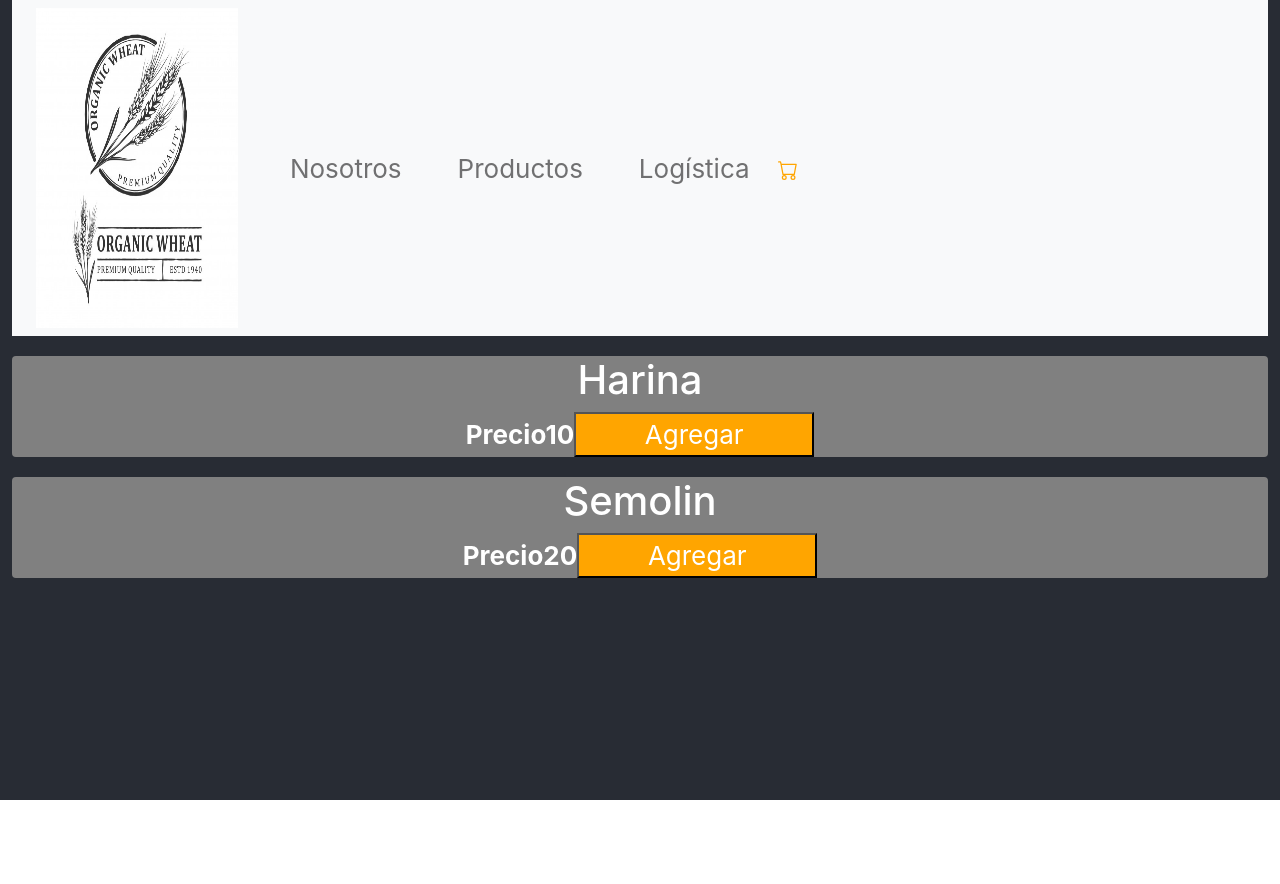
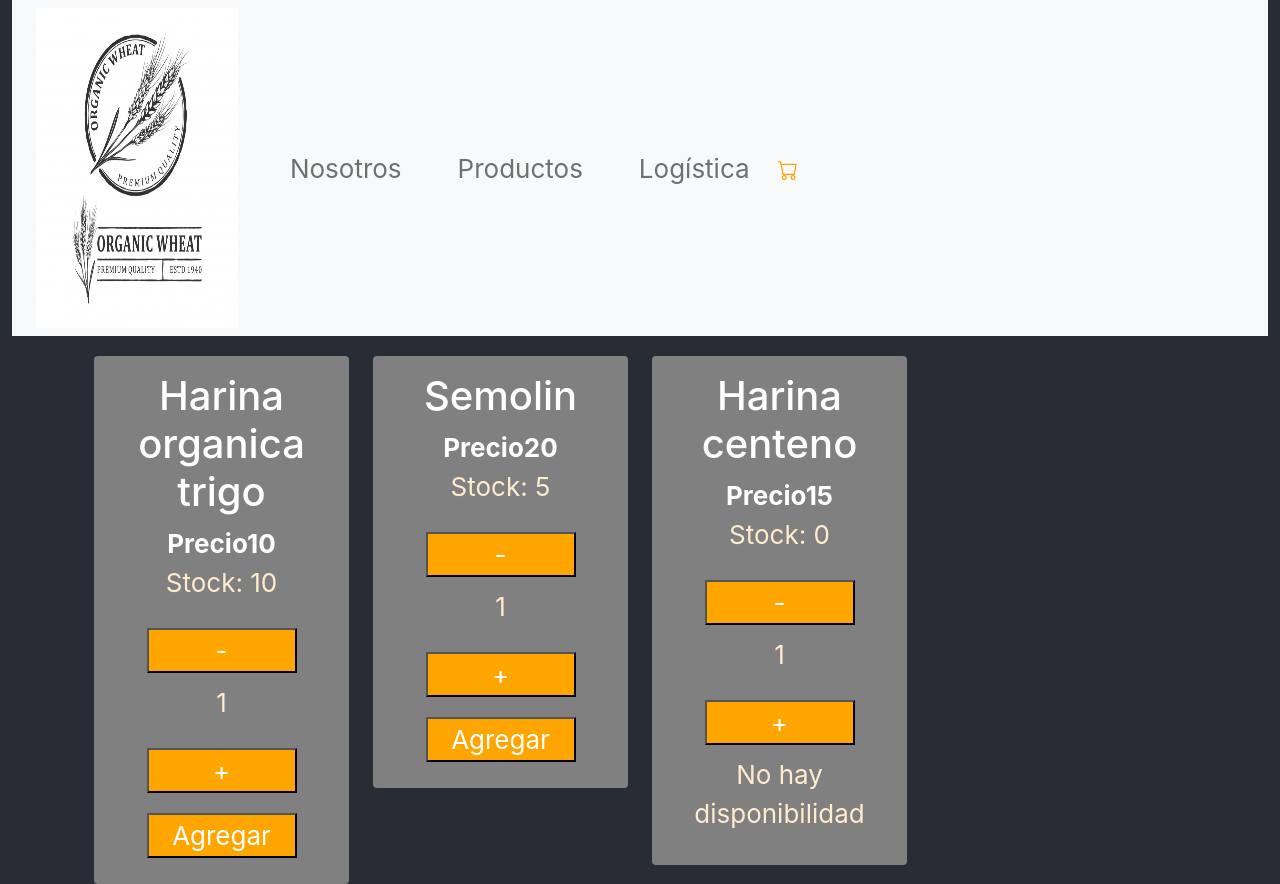
Before and after one commit to jcabanellas/juanchi_store, a React (Create React App) app: page / in a window 1280 px wide. Before the commit the page ends 800 px from the top, so only its background shows below. Built offline with nearby package versions, Linux system fonts and the light colour scheme.

Commit message:
entrega 21/06

```diff
--- a/src/components/ButtonComp/estilosbutton.css
+++ b/src/components/ButtonComp/estilosbutton.css
@@ -2,5 +2,7 @@ button{
     background-color: orange;
     color: white;
     width: 240px;
+    margin: 10px;
+    width:150px;
 
 }
--- a/src/components/ButtonComp/index.js
+++ b/src/components/ButtonComp/index.js
@@ -1,10 +1,20 @@
 import React from 'react';
 import './estilosbutton.css';
 
-export const Buttongeneral = ({text}) => {
+
+export const Buttongeneral = ({text,counter}) => {
+
+
+    const onAdd =() =>{
+        console.log(`Agregamos ${counter} unidades al carrito`)
+
+    }
+
     return (
-        <button>
+        <button onClick={onAdd}>
             {text}
         </button>
+
     )
-}
+
+    }
--- a/src/components/CardComponents/estilosCard.css
+++ b/src/components/CardComponents/estilosCard.css
@@ -3,4 +3,5 @@
     background-color: grey;
     border: black;
     margin-top:20px;
+
 }
--- a/src/components/CardComponents/index.js
+++ b/src/components/CardComponents/index.js
@@ -1,17 +1,29 @@
 import React from 'react'
 import './estilosCard.css'
-import { Buttongeneral } from '../ButtonComp'
+import { Buttongeneral } from '../ButtonComp';
+import Counter from './../Counter/Counter';
+
 
 const CardComponent = ({productouno}) => {
+
+
+
     return (
         <div>
 
-        <div className="card container-fluid">
+        <div className="card container">
             <div className="row">
-            <div className="col">
-            <h1>{productouno.name}</h1>
+            <div className="col card-body">
+            <h1 className="card-title">{productouno.name}</h1>
             <strong>{"Precio" + productouno.price}</strong>
+            <p>Stock: {productouno.stock}</p>
+            <Counter stock={productouno.stock}></Counter>
+            {productouno.stock >0 ?
             <Buttongeneral text={"Agregar"}></Buttongeneral>
+            :
+            <p>No hay disponibilidad</p>
+            }
+
 
             </div>
             </div>
--- a/src/components/CartWidget/CartWidget.js
+++ b/src/components/CartWidget/CartWidget.js
@@ -7,6 +7,7 @@ export const CartWidget = () => {
             <svg xmlns="http://www.w3.org/2000/svg" width="16" height="16" fill="currentColor" class="bi bi-cart cart" viewBox="0 0 16 16">
                 <path d="M0 1.5A.5.5 0 0 1 .5 1H2a.5.5 0 0 1 .485.379L2.89 3H14.5a.5.5 0 0 1 .491.592l-1.5 8A.5.5 0 0 1 13 12H4a.5.5 0 0 1-.491-.408L2.01 3.607 1.61 2H.5a.5.5 0 0 1-.5-.5zM3.102 4l1.313 7h8.17l1.313-7H3.102zM5 12a2 2 0 1 0 0 4 2 2 0 0 0 0-4zm7 0a2 2 0 1 0 0 4 2 2 0 0 0 0-4zm-7 1a1 1 0 1 1 0 2 1 1 0 0 1 0-2zm7 0a1 1 0 1 1 0 2 1 1 0 0 1 0-2z"/>
             </svg>
+
         </div>
     )
 };
--- /dev/null
+++ b/src/components/Counter/Counter.js
@@ -0,0 +1,31 @@
+import React,{useState} from 'react'
+import './estiloCounter.css'
+
+const Counter = ({stock}) => {
+    const[counter,setCounter]=useState(1);
+    const restar=() =>{
+            if(counter>1){
+                setCounter(counter-1)
+            }
+    }
+
+    const sumar =() =>{
+
+            if (counter<stock)
+            setCounter(counter+1)
+    }
+
+
+    return (
+        <div>
+            <button onClick={restar}>-</button>
+            <p contador={counter[0]}>{counter}</p>
+            <button onClick={sumar}>+</button>
+
+
+        </div>
+    )
+
+}
+
+export default Counter
--- /dev/null
+++ b/src/components/Counter/estiloCounter.css
@@ -0,0 +1,3 @@
+p{
+    color:blanchedalmond
+}
--- a/src/components/ItemList/ItemList.js
+++ b/src/components/ItemList/ItemList.js
@@ -1,18 +1,39 @@
 import React from 'react'
 import CardComponent from './../CardComponents/index';
 
-export const ItemList = ({entrega, children}) => {
-    const producto=[{id:1, name:'Harina',price:'10'},
-                  {id:2, name:'Semolin', price:'20'}];
+
+
+export const ItemList = () => {
+    const producto=[{id:1, name:'Harina organica trigo',price:'10', stock:10},
+                  {id:2, name:'Semolin', price:'20', stock:5},
+                  {id:3, name:'Harina centeno', price:'15',stock:0}  ];
 
 
 
     return (
         <>
-        {children}
-        <div>
-            <CardComponent productouno={producto[0]}><h1>{entrega}</h1></CardComponent>
-            <CardComponent productouno={producto[1]}></CardComponent>
+
+        <div className="container">
+
+            <div className="row">
+                <div className="col col-md-3">
+                <CardComponent productouno={producto[0]}></CardComponent>
+
+                </div>
+
+                <div className="col col-md-3">
+                <CardComponent productouno={producto[1]}></CardComponent>
+
+                </div>
+
+                <div className="col col-md-3">
+                <CardComponent productouno={producto[2]}></CardComponent>
+
+                </div>
+
+
+            </div>
+
         </div>
         </>
     )
--- a/src/components/Nav/Navbar.js
+++ b/src/components/Nav/Navbar.js
@@ -1,7 +1,12 @@
 import './estilosnav.css';
 import React from 'react';
 import { CartWidget } from '../CartWidget/CartWidget';
+
+
+
+
 export const Navbar =() => {
+
     return (
         <nav className="navbar navbar-expand-lg navbar-light bg-light">
             <div className="container-fluid">
--- a/src/containers/Home.js
+++ b/src/containers/Home.js
@@ -2,6 +2,7 @@ import React from 'react'
 
 import { Navbar } from '../components/Nav/Navbar.js';
 import { ItemList} from '../components/ItemList/ItemList.js';
+
 
 
 export const HomeContainer = () => {
@@ -15,8 +16,10 @@ export const HomeContainer = () => {
                         <div className="row">
 
 
-                            <div className="col col-md-12"><Navbar ></Navbar></div>
-                            <ItemList entrega={"entrega 24 hs"}></ItemList>
+                            <div className="col col-md-12"><Navbar></Navbar></div>
+                            <div className="container">
+                            <ItemList></ItemList>
+                            </div>
 
 
                         </div>
```
Also changed, not shown: clases.jsx (+51 -0 lines).
